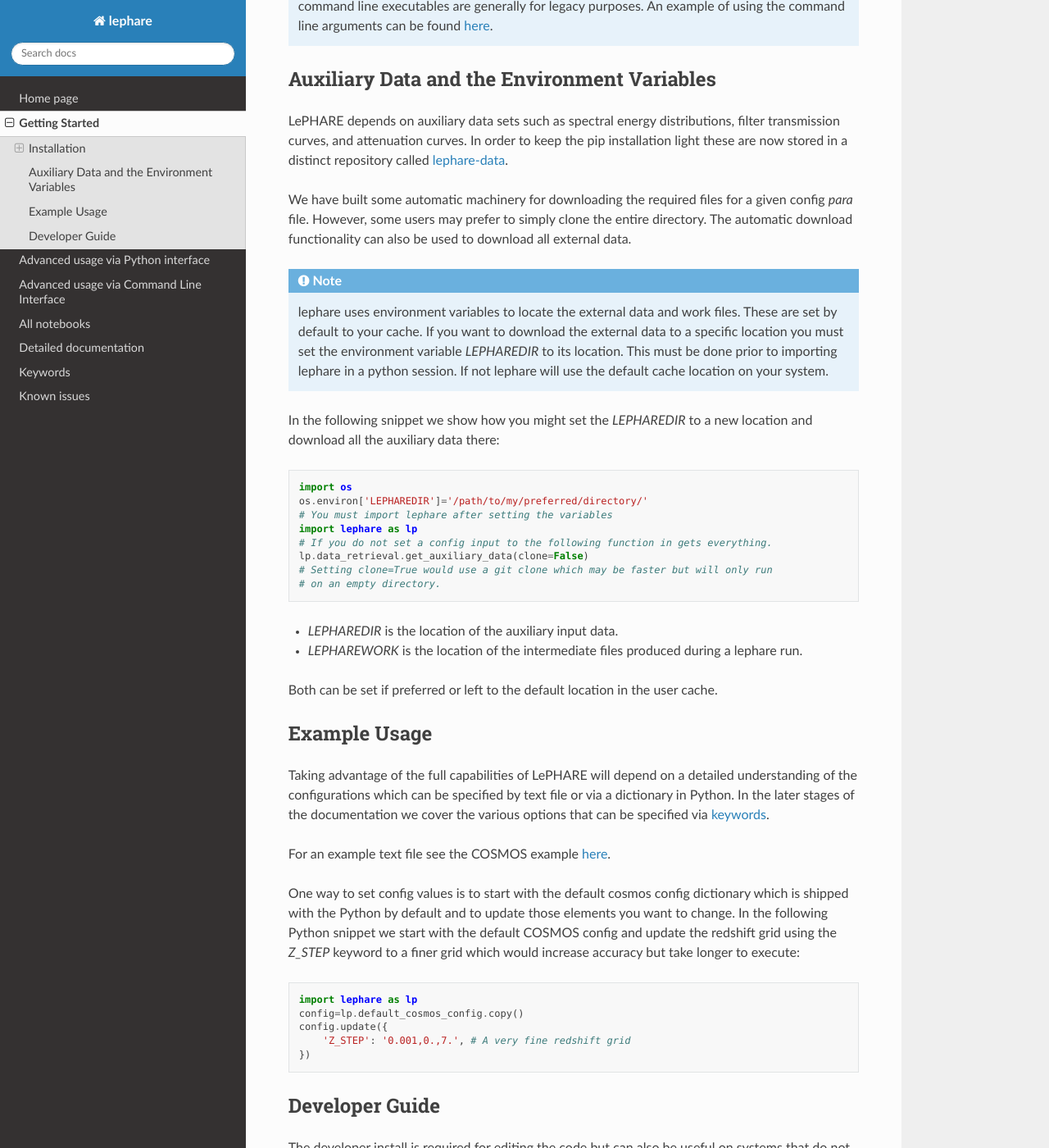
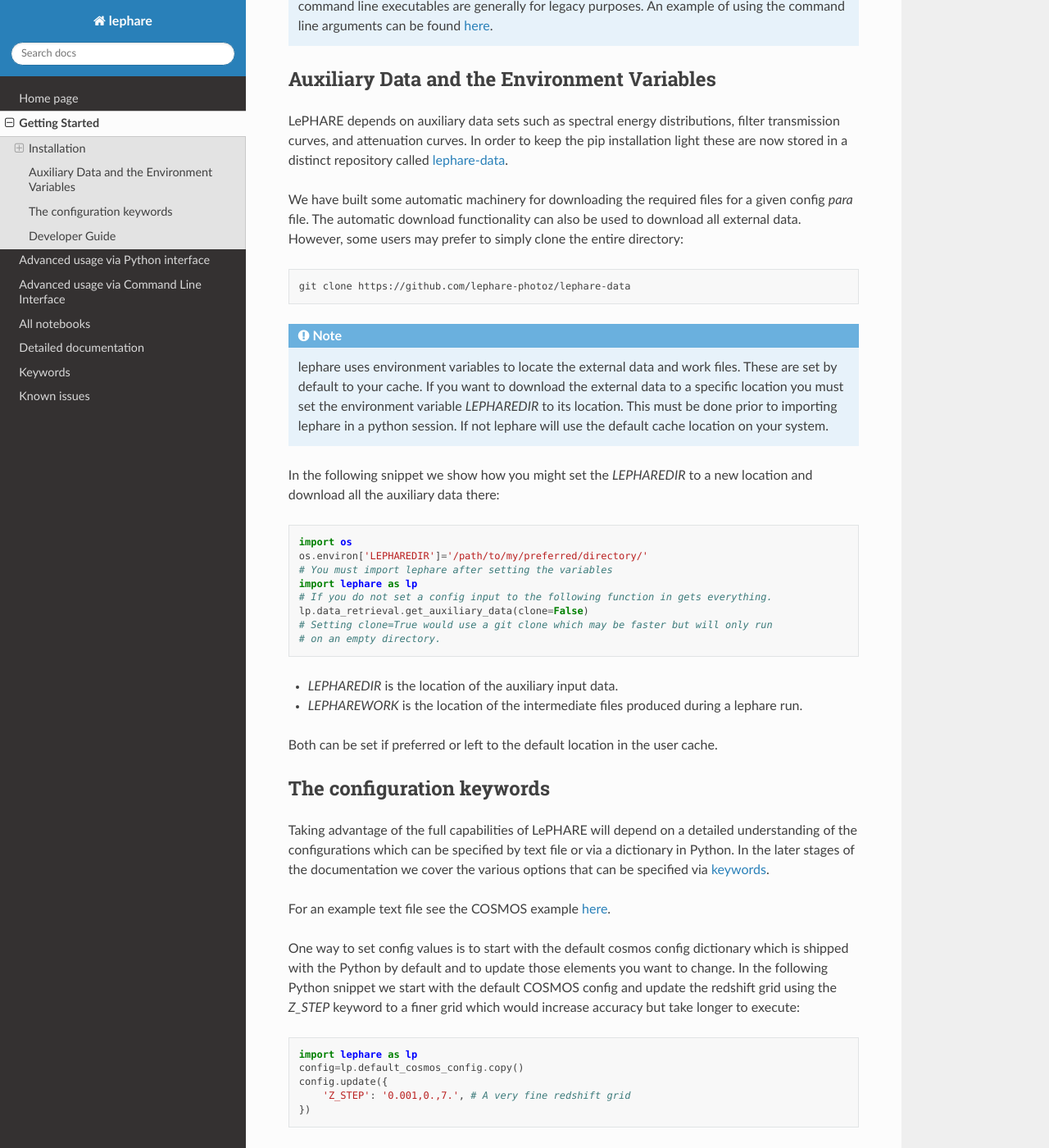
Before and after one commit to lephare-photoz/lephare, a Sphinx documentation site: the page built from docs/getting_started.rst, in a window 1280 px wide and 1400 px high, scrolled down 1205 px. Shown: the whole window at 82% size. Built offline with Sphinx 7.4.7 and the Read the Docs theme 3.1.0, drawn with Linux system fonts in a browser that asks for light colours; pages that are not in the unit, such as notebooks, are missing from menus.

Commit message:
Minor changes to getting started
Mainly adding git clone code for clarity following Olivier sugestion

```diff
--- a/docs/getting_started.rst
+++ b/docs/getting_started.rst
@@ -62,7 +62,7 @@
 
 
 Auxiliary Data and the Environment Variables
-===========================================
+============================================
 LePHARE depends on auxiliary data sets such as spectral energy distributions,
 filter transmission curves, and attenuation curves. In order to keep the pip
 installation light these are now stored in a distinct repository called
@@ -70,9 +70,13 @@
 
 
 We have built some automatic machinery for downloading the required files
-for a given config `para` file. However, some users may prefer to simply clone
-the entire directory. The automatic download functionality can also be used to
-download all external data.
+for a given config `para` file. The automatic download functionality can also be used to
+download all external data. However, some users may prefer to simply clone
+the entire directory:
+
+.. code-block:: bash
+
+    git clone https://github.com/lephare-photoz/lephare-data
 
 .. note::
     lephare uses environment variables to locate the external data and work files.
@@ -102,8 +106,8 @@
 Both can be set if preferred or left to the default location in the user cache.
 
 
-Example Usage
-==============
+The configuration keywords
+==========================
 
 Taking advantage of the full capabilities of LePHARE will depend on a detailed
 understanding of the configurations which can be specified by text file or via a dictionary
```
